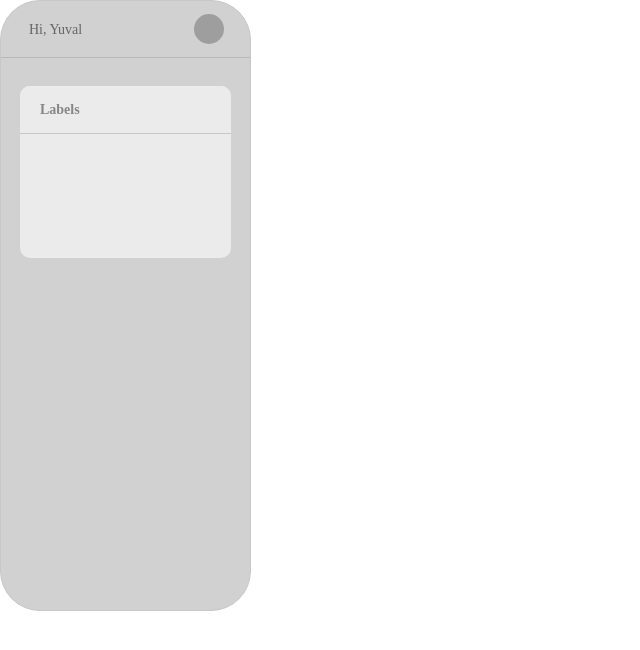
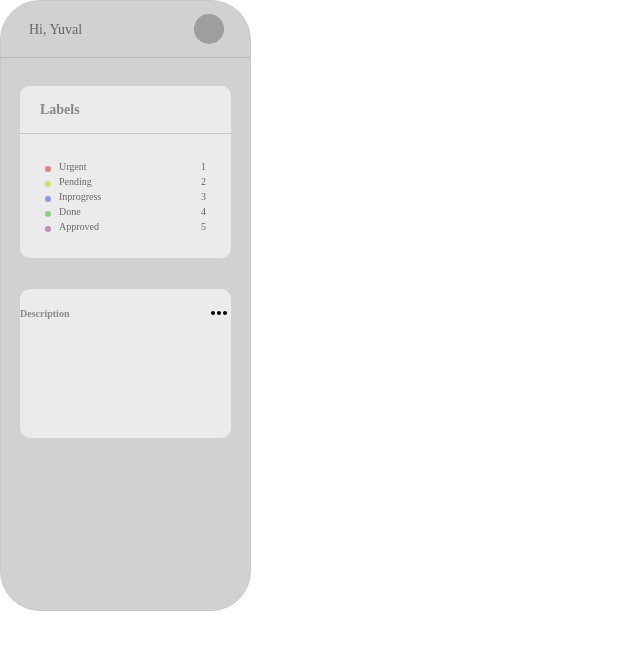
Before and after one commit to echo-webapp/React-Flow, a React (Create React App) app: page / in a window 1280 px wide. Shown: the top 650 px of the page, without its empty margins (0-640 px from the left). Built offline with nearby package versions, Linux system fonts and the light colour scheme; grey boxes are pictures that could not be loaded.

Commit message:
Initial Commit7

```diff
--- /dev/null
+++ b/src/components/RightBar/Description.js
@@ -0,0 +1,14 @@
+import React from "react";
+import MoreHorizIcon from "@mui/icons-material/MoreHoriz";
+const Description = () => {
+  return (
+    <div className="LeftDescriptionContainer">
+      <div className="DescriptionHeader">
+        <div className="DescriptionHeaderText">Description</div>
+        <MoreHorizIcon />
+      </div>
+    </div>
+  );
+};
+
+export default Description;
--- a/src/components/RightBar/RightBar.css
+++ b/src/components/RightBar/RightBar.css
@@ -36,6 +36,8 @@
   justify-content: center;
   margin-right: 26px;
 }
+
+/* Label */
 .LabelContainer {
   width: 211px;
   height: 172px;
@@ -60,3 +62,104 @@
   padding-left: 20px;
   border-bottom: 1px solid #c7c7c7;
 }
+.LabelList {
+  box-sizing: border-box;
+  padding: 25px;
+}
+.LabelListItem {
+  display: flex;
+  justify-content: space-between;
+}
+.LabelListItem5 {
+  margin-top: 7px;
+  margin-right: 8px;
+  width: 5.98px;
+  height: 6px;
+  background: #e28383;
+  transform: rotate(90deg);
+  border-radius: 50%;
+}
+.LabelListItem6 {
+  margin-top: 7px;
+  margin-right: 8px;
+  width: 5.98px;
+  height: 6px;
+  background: #d9d572;
+  transform: rotate(90deg);
+  border-radius: 50%;
+}
+
+.LabelListItem7 {
+  margin-top: 7px;
+  margin-right: 8px;
+  width: 5.98px;
+  height: 6px;
+  background: #8699dd;
+  transform: rotate(90deg);
+  border-radius: 50%;
+}
+.LabelListItem8 {
+  margin-top: 7px;
+  margin-right: 8px;
+  width: 5.98px;
+  height: 6px;
+  background: #8acf7f;
+  transform: rotate(90deg);
+  border-radius: 50%;
+}
+.LabelListItem9 {
+  margin-top: 7px;
+  margin-right: 8px;
+  width: 5.98px;
+  height: 6px;
+  background: #c48ebe;
+  transform: rotate(90deg);
+  border-radius: 50%;
+}
+.LabelListItem0 {
+  display: flex;
+}
+.LabelListItem2 {
+  font-family: Poppins;
+  font-style: normal;
+  font-weight: 500;
+  font-size: 10px;
+  line-height: 15px;
+
+  color: #666666;
+}
+.LabelListItem3 {
+  font-family: Poppins;
+  font-style: normal;
+  font-weight: 500;
+  font-size: 10px;
+  line-height: 15px;
+  /* identical to box height */
+
+  color: #666666;
+}
+
+/* Description */
+.LeftDescriptionContainer {
+  width: 211px;
+  height: 149px;
+  background: #ebebeb;
+  border-radius: 10px;
+  margin-top: 31px;
+}
+.DescriptionHeader {
+  height: 48px;
+  display: flex;
+  align-items: center;
+  justify-content: space-between;
+}
+.DescriptionHeaderText {
+  font-family: Poppins;
+  font-style: normal;
+  font-weight: 600;
+  font-size: 10px;
+  line-height: 15px;
+  /* identical to box height */
+
+  color: #8d8a8a;
+}
--- a/src/components/RightBar/RightBar.js
+++ b/src/components/RightBar/RightBar.js
@@ -2,6 +2,7 @@ import React from "react";
 import "./RightBar.css";
 import Avatar from "@mui/material/Avatar";
 import Labels from "./labels";
+import Description from "./Description";
 const RightBar = () => {
   return (
     <div className="RightBarMainContainer">
@@ -16,6 +17,7 @@ const RightBar = () => {
         </div>
       </div>
       <Labels />
+      <Description />
     </div>
   );
 };
--- a/src/components/RightBar/labels.js
+++ b/src/components/RightBar/labels.js
@@ -4,6 +4,45 @@ const Labels = () => {
   return (
     <div className="LabelContainer">
       <div className="LabelContainerHeader">Labels</div>
+      <div className="LabelList">
+        <div className="LabelListItem">
+          <div className="LabelListItem0">
+            <div className="LabelListItem5"></div>
+            <div className="LabelListItem2">Urgent</div>
+          </div>
+          <div className="LabelListItem3">1</div>
+        </div>
+        <div className="LabelListItem">
+          <div className="LabelListItem0">
+            <div className="LabelListItem6"></div>
+            <div className="LabelListItem2">Pending</div>
+          </div>
+          <div className="LabelListItem3">2</div>
+        </div>
+
+        <div className="LabelListItem">
+          <div className="LabelListItem0">
+            <div className="LabelListItem7"></div>
+            <div className="LabelListItem2">Inprogress</div>
+          </div>
+          <div className="LabelListItem3">3</div>
+        </div>
+        <div className="LabelListItem">
+          <div className="LabelListItem0">
+            <div className="LabelListItem8"></div>
+            <div className="LabelListItem2">Done</div>
+          </div>
+          <div className="LabelListItem3">4</div>
+        </div>
+
+        <div className="LabelListItem">
+          <div className="LabelListItem0">
+            <div className="LabelListItem9"></div>
+            <div className="LabelListItem2">Approved</div>
+          </div>
+          <div className="LabelListItem3">5</div>
+        </div>
+      </div>
     </div>
   );
 };
```
Also changed, not shown: 1 other file (tests, documents, lock files or other folders).
